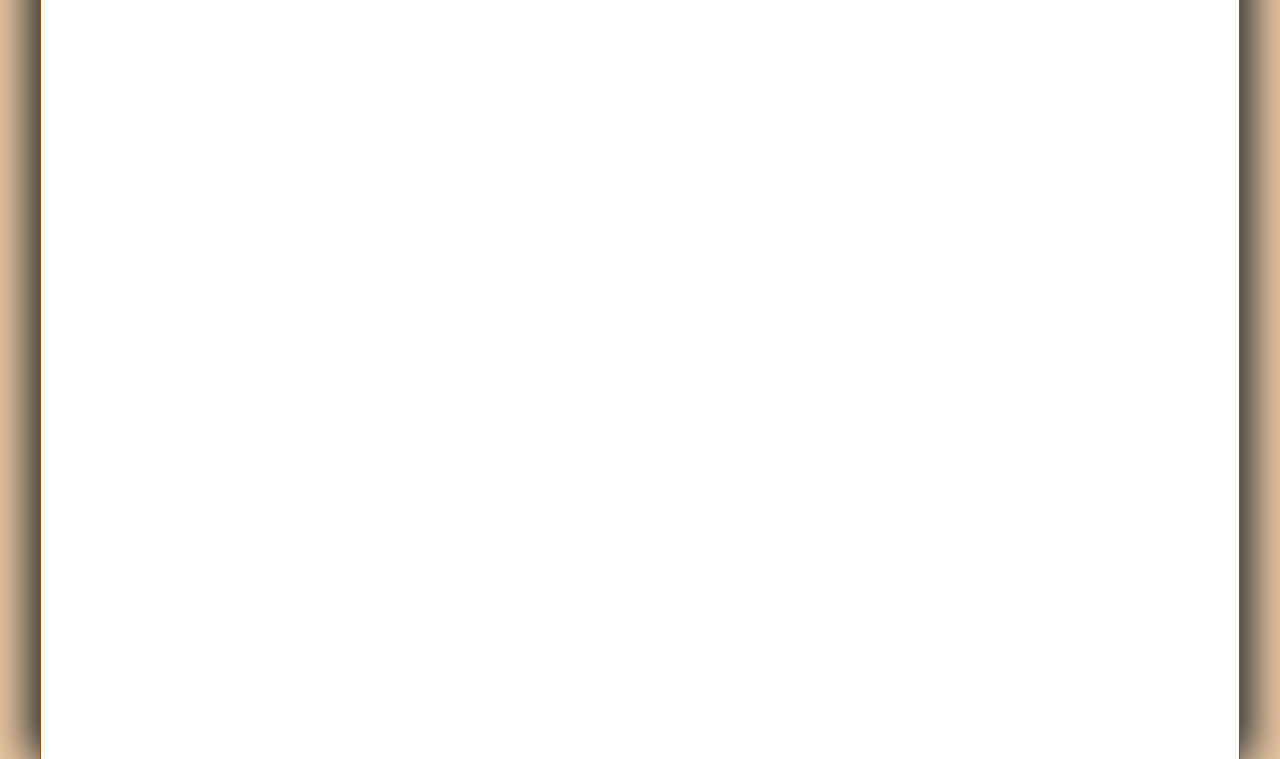
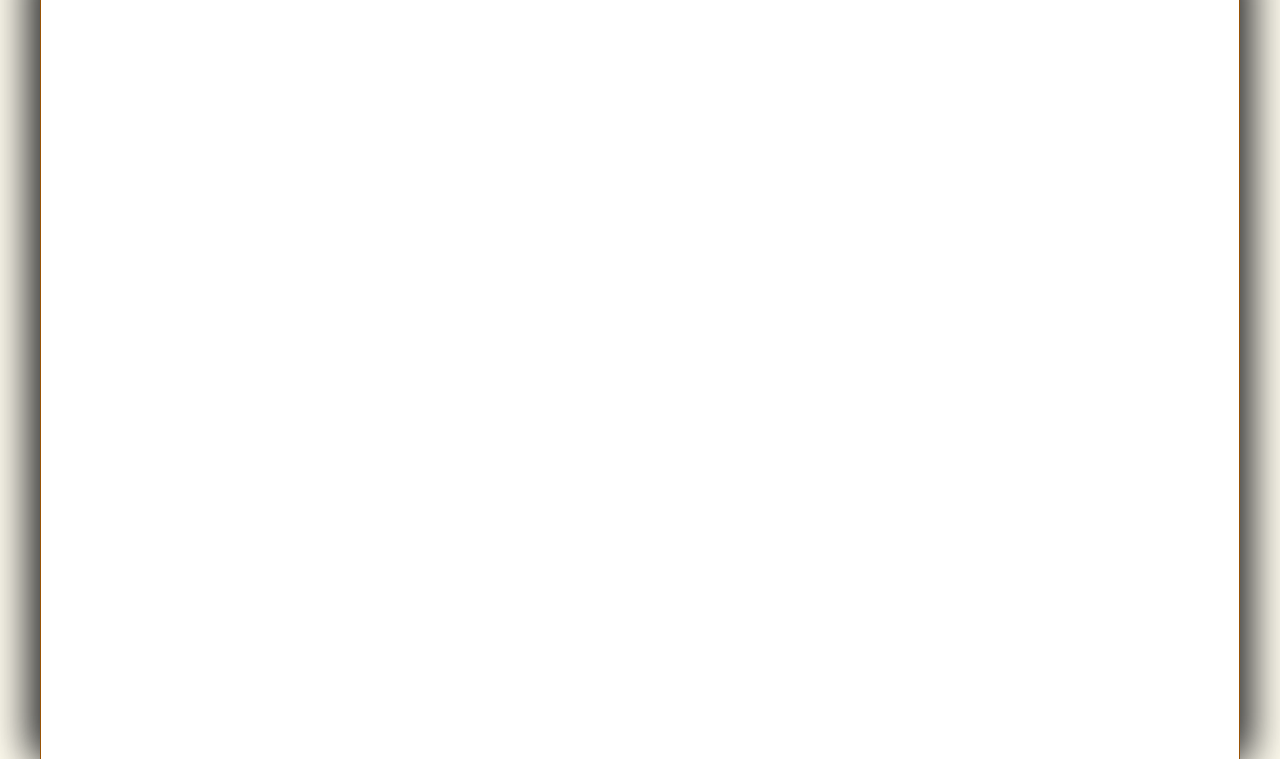
Before and after one commit to Madscool/hestiasbakery, a plain HTML site: page index.html in a window 1280 px wide. Shown: the part 41-800 px from the top of the page. Drawn offline with Linux system fonts and the light colour scheme.

Commit message:
Update hb_styles.css

```diff
--- a/hb_styles.css
+++ b/hb_styles.css
@@ -1,7 +1,7 @@
 /* HTML and Body styles */
 
 html {
-   background: url(), rgb(233, 200, 163);
+   background: rgb(255, 252, 239);
    font-family: Verdana, Geneva, sans-serif;
    height: 100%;
 }
```
